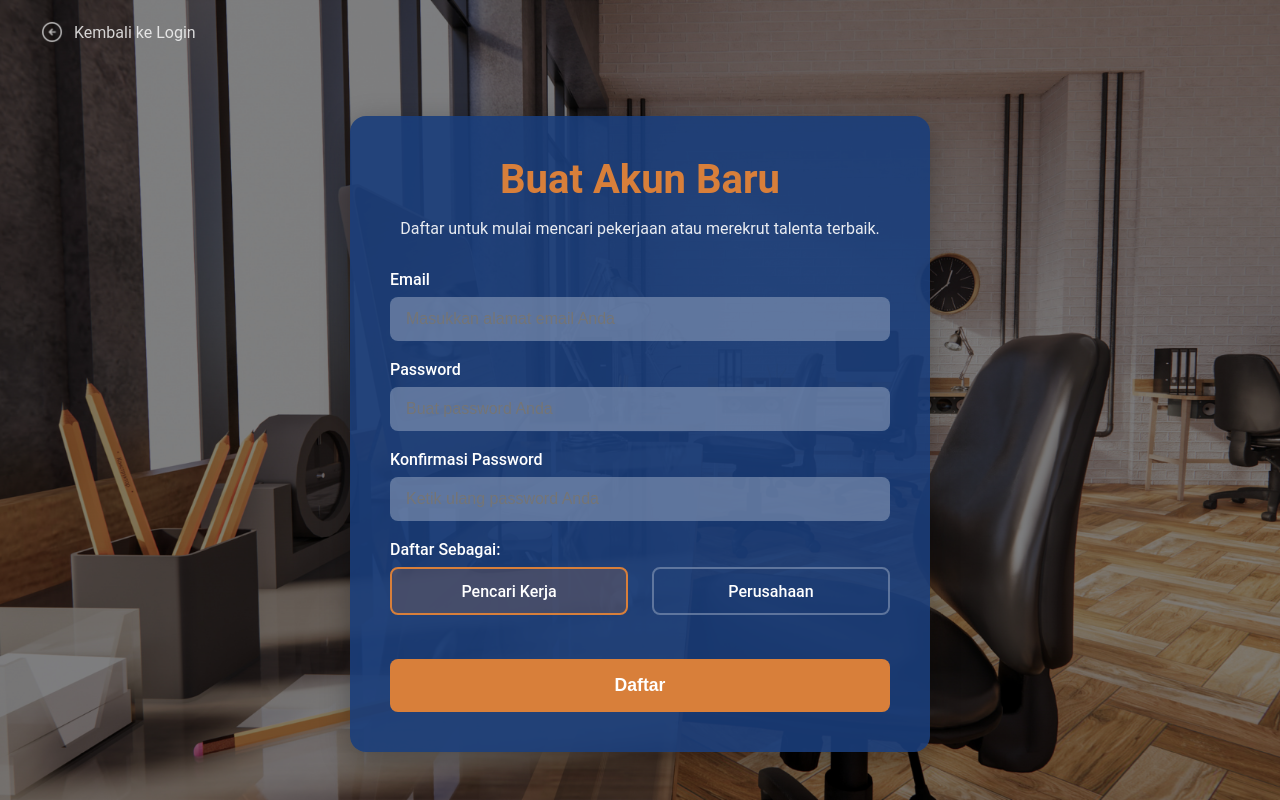
After one commit to Hanlig/ProjekProkWeb, a PHP site: page /register.php in a window 1280 px wide. The commit adds this page. Run offline with PHP 8.4, Linux system fonts and the light colour scheme.

Commit message:
Update 2.2

```diff
--- /dev/null
+++ b/CSS/styleregister.css
@@ -0,0 +1,152 @@
+/* Menggunakan dasar dari stylelogin.css agar konsisten */
+html, body {
+    width: 100%;
+    margin: 0;
+    font-family: 'Roboto', sans-serif;
+    min-height: 100vh;
+    background: url("../IMAGE/background.png") center center / cover no-repeat fixed;
+    color: white;
+    display: flex;
+    flex-direction: column;
+}
+
+body::before {
+    content: "";
+    position: fixed;
+    top: 0;
+    left: 0;
+    width: 100%;
+    height: 100%;
+    background: rgba(0, 0, 0, 0.5);
+    z-index: 0;
+    pointer-events: none;
+}
+
+body > * {
+    position: relative;
+    z-index: 1;
+}
+
+.container {
+    max-width: 1200px;
+    margin: 0 auto;
+    padding: 0 20px;
+}
+
+/* Header */
+.register-header {
+    padding: 20px 0;
+}
+.back-button {
+    color: white;
+    text-decoration: none;
+    display: inline-flex;
+    align-items: center;
+    gap: 10px;
+    font-size: 1rem;
+    opacity: 0.8;
+    transition: opacity 0.3s ease;
+}
+.back-button:hover {
+    opacity: 1;
+}
+.back-icon {
+    width: 24px;
+    height: 24px;
+}
+
+/* Main Content */
+.register-main {
+    flex: 1;
+    display: flex;
+    justify-content: center;
+    align-items: center;
+    padding: 2rem 1rem;
+}
+.register-wrapper {
+    width: 100%;
+    max-width: 500px;
+    background-color: rgba(26, 62, 122, 0.9);
+    padding: 2.5rem;
+    border-radius: 1rem;
+    box-shadow: 0 8px 30px rgba(0,0,0,0.3);
+}
+.register-title {
+    color: #d87f3a;
+    font-size: 2.5rem;
+    text-align: center;
+    margin-top: 0;
+    margin-bottom: 0.5rem;
+}
+.register-subtitle {
+    text-align: center;
+    margin-bottom: 2rem;
+    opacity: 0.9;
+}
+
+/* Form */
+.register-form {
+    display: flex;
+    flex-direction: column;
+    gap: 1.2rem;
+}
+.form-group label {
+    display: block;
+    margin-bottom: 0.5rem;
+    font-weight: 500;
+}
+.form-group input[type="email"],
+.form-group input[type="password"] {
+    width: 100%;
+    padding: 0.8rem 1rem;
+    border-radius: 0.5rem;
+    border: none;
+    background-color: rgba(122, 142, 174, 0.7);
+    color: white;
+    font-size: 1rem;
+    box-sizing: border-box;
+}
+.submit-btn {
+    background-color: #d87f3a;
+    color: white;
+    padding: 1rem;
+    border-radius: 0.5rem;
+    border: none;
+    font-size: 1.1rem;
+    font-weight: 600;
+    cursor: pointer;
+    transition: all 0.3s ease;
+    margin-top: 1rem;
+}
+.submit-btn:hover {
+    background-color: #c57235;
+}
+
+/* Role Options */
+.role-options {
+    display: flex;
+    gap: 1.5rem;
+}
+.role-options input[type="radio"] {
+    display: none;
+}
+.radio-label {
+    flex: 1;
+    padding: 0.8rem;
+    border: 2px solid rgba(122, 142, 174, 0.7);
+    border-radius: 0.5rem;
+    text-align: center;
+    cursor: pointer;
+    transition: all 0.3s ease;
+}
+.role-options input[type="radio"]:checked + .radio-label {
+    border-color: #d87f3a;
+    background-color: rgba(216, 127, 58, 0.2);
+}
+.error-message {
+    color: #ff6b6b;
+    background: rgba(255,0,0,0.1);
+    padding: 10px;
+    border-radius: 5px;
+    text-align:center;
+}
--- /dev/null
+++ b/register.php
@@ -0,0 +1,75 @@
+<!DOCTYPE html>
+<html lang="id">
+<head>
+  <meta charset="UTF-8" />
+  <meta name="viewport" content="width=device-width, initial-scale=1.0"/>
+  <title>Buat Akun - Portal Lowongan</title>
+  <link rel="stylesheet" href="CSS/styleregister.css" />
+  <link rel="stylesheet" href="https://cdnjs.cloudflare.com/ajax/libs/font-awesome/6.5.0/css/all.min.css">
+</head>
+<body>
+  <header class="register-header">
+    <div class="container">
+      <a href="login.php" class="back-button">
+        <img src="IMAGE/icont back.png" alt="Back" class="back-icon" />
+        <span>Kembali ke Login</span>
+      </a>
+    </div>
+  </header>
+
+  <main class="register-main">
+    <div class="register-wrapper">
+      <h1 class="register-title">Buat Akun Baru</h1>
+      <p class="register-subtitle">Daftar untuk mulai mencari pekerjaan atau merekrut talenta terbaik.</p>
+
+      <?php
+        // Menampilkan pesan error jika ada
+        if (isset($_GET['error'])) {
+            $error = $_GET['error'];
+            $pesan = '';
+            if ($error == 'password_mismatch') {
+                $pesan = 'Konfirmasi password tidak cocok!';
+            } elseif ($error == 'email_exists') {
+                $pesan = 'Email sudah terdaftar, silakan gunakan email lain.';
+            } elseif ($error == 'invalid_email') {
+                $pesan = 'Format email tidak valid.';
+            } else {
+                $pesan = 'Terjadi kesalahan. Silakan coba lagi.';
+            }
+            echo '<p class="error-message">' . $pesan . '</p>';
+        }
+      ?>
+
+      <form class="register-form" action="register_process.php" method="POST">
+        <div class="form-group">
+          <label for="email">Email</label>
+          <input type="email" id="email" name="email" placeholder="Masukkan alamat email Anda" required>
+        </div>
+
+        <div class="form-group">
+          <label for="password">Password</label>
+          <input type="password" id="password" name="password" placeholder="Buat password Anda" required>
+        </div>
+
+        <div class="form-group">
+          <label for="confirm_password">Konfirmasi Password</label>
+          <input type="password" id="confirm_password" name="confirm_password" placeholder="Ketik ulang password Anda" required>
+        </div>
+
+        <div class="form-group">
+            <label>Daftar Sebagai:</label>
+            <div class="role-options">
+                <input type="radio" id="pencari_kerja" name="role" value="pencari_kerja" checked>
+                <label for="pencari_kerja" class="radio-label">Pencari Kerja</label>
+
+                <input type="radio" id="perusahaan" name="role" value="perusahaan">
+                <label for="perusahaan" class="radio-label">Perusahaan</label>
+            </div>
+        </div>
+
+        <button type="submit" class="submit-btn">Daftar</button>
+      </form>
+    </div>
+  </main>
+</body>
+</html>
```
Also changed, not shown: CSS/styledetail.css (+11 -0 lines), CSS/styleindex.css (+23 -0 lines), Index.php (+10 -9 lines), Login.php (+9 -15 lines), detail.php (+41 -17 lines), gambar.html (added, +17 -0 lines), password.php (added, +9 -0 lines), register_process.php (added, +59 -0 lines), IMAGE/Lowongan-Kerja-di-PT.-Smartfren-100x87.png (added), IMAGE/Lowongan-Kerja-di-Volantis-Technology-2-100x87.png (added), IMAGE/Volantis-Technology.png (added).
